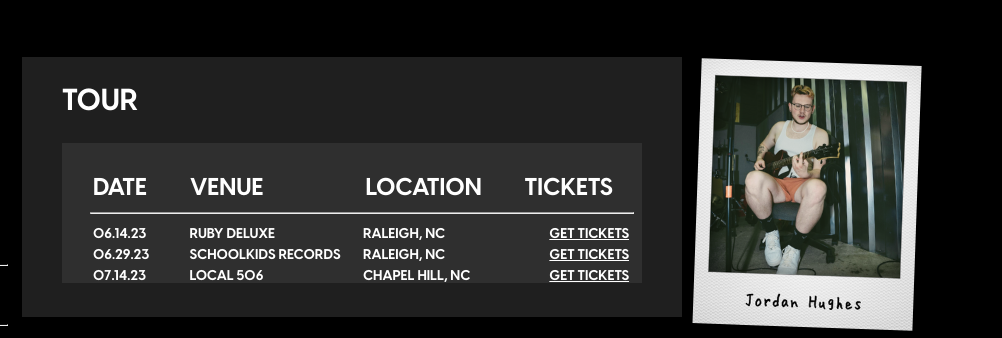
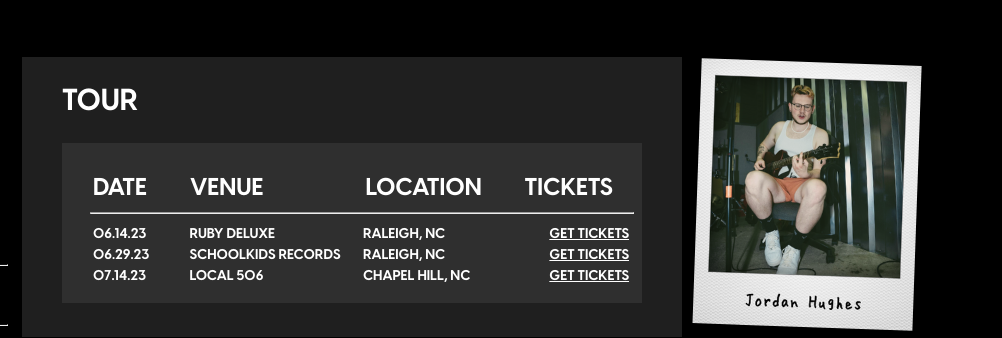
Before and after one commit to 2by4hor/FoundiT, a plain HTML site: page tour.html in a window 1280 px wide. Shown: the top 338 px of the page, 278-1280 px from the left. Drawn offline with Linux system fonts and the light colour scheme.

Commit message:
Update tour.html

```diff
--- a/tour.html
+++ b/tour.html
@@ -55,7 +55,7 @@
 			<h2>TOUR</h2>
 
 			<!-- THIS IS THE IFRAME FOR THE NEWS ARTICLE -->
-			<iframe class="tour" height="140px" frameBorder="0" src="Pages/Main/Tour.html"></iframe>
+			<iframe class="tour" height="160px" frameBorder="0" src="Pages/Main/Tour.html"></iframe>
 			<!-- THE NEWS ARTICLE ENDS HERE -->
 		</div>
 
```
